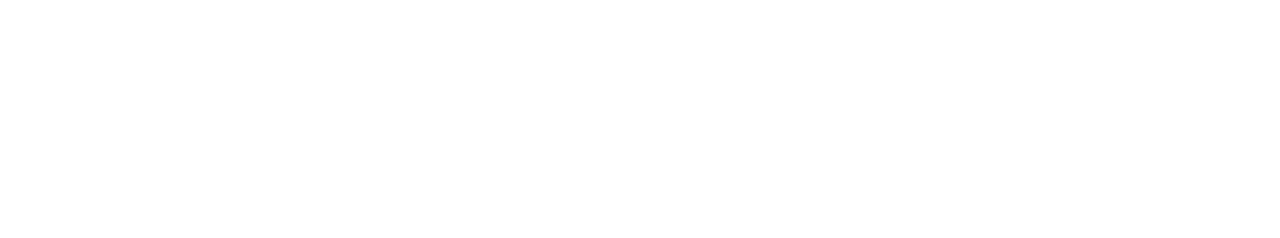
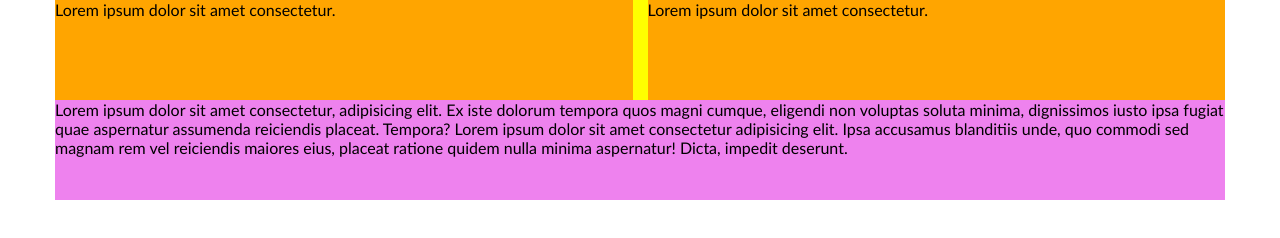
Before and after one commit to front-end-by-rimantas/29a-grupe-portfolio, a website: page index.html in a window 1280 px wide. Drawn offline with Linux system fonts and the light colour scheme.

Commit message:
Initial layout

```diff
--- /dev/null
+++ b/css/base/layout.css
@@ -0,0 +1,25 @@
+.container {
+  display: grid;
+  grid-template-columns: 15px 1fr 15px;
+  grid-template-areas: '. row .';
+  width: 100%;
+  gap: 40px;
+}
+
+.container > .row {
+  grid-area: row;
+  display: grid;
+  grid-template-columns: repeat(12, 1fr);
+  background-color: yellow;
+  min-height: 100px;
+  gap: 15px;
+}
+
+.container > .row > .col-12 {
+  grid-column-start: span 12;
+  background-color: violet;
+}
+.container > .row > .col-6 {
+  grid-column-start: span 6;
+  background-color: orange;
+}
--- a/css/home.css
+++ b/css/home.css
@@ -1,6 +1,7 @@
 /* base */
 @import './base/reset.css';
 @import './base/variables.css';
+@import './base/layout.css';
 
 /* 3rd-party */
 
--- a/index.html
+++ b/index.html
@@ -11,9 +11,31 @@
 
 <body>
     <!-- HEADER START -->
+    <div class="container">
+        <div class="row">
+            <div class="col-12">
+                Lorem ipsum dolor sit amet consectetur, adipisicing elit. Ex iste dolorum tempora quos magni cumque, eligendi non voluptas soluta minima, dignissimos iusto ipsa fugiat quae aspernatur assumenda reiciendis placeat. Tempora? Lorem ipsum dolor sit amet consectetur adipisicing elit. Ipsa accusamus blanditiis unde, quo commodi sed magnam rem vel reiciendis maiores eius, placeat ratione quidem nulla minima aspernatur! Dicta, impedit deserunt.
+            </div>
+        </div>
+        <div class="row">
+            <div class="col-6">
+                Lorem ipsum dolor sit amet consectetur.
+            </div>
+            <div class="col-6">
+                Lorem ipsum dolor sit amet consectetur.
+            </div>
+        </div>
+    </div>
     <!-- HEADER END -->
 
     <!-- HERO START -->
+    <div class="container">
+        <div class="row">
+            <div class="col-12">
+                Lorem ipsum dolor sit amet consectetur, adipisicing elit. Ex iste dolorum tempora quos magni cumque, eligendi non voluptas soluta minima, dignissimos iusto ipsa fugiat quae aspernatur assumenda reiciendis placeat. Tempora? Lorem ipsum dolor sit amet consectetur adipisicing elit. Ipsa accusamus blanditiis unde, quo commodi sed magnam rem vel reiciendis maiores eius, placeat ratione quidem nulla minima aspernatur! Dicta, impedit deserunt.
+            </div>
+        </div>
+    </div>
     <!-- HERO END -->
 
     <!-- ABOUT ME START -->
```
